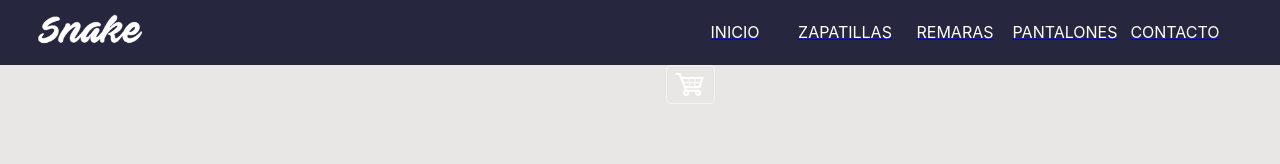
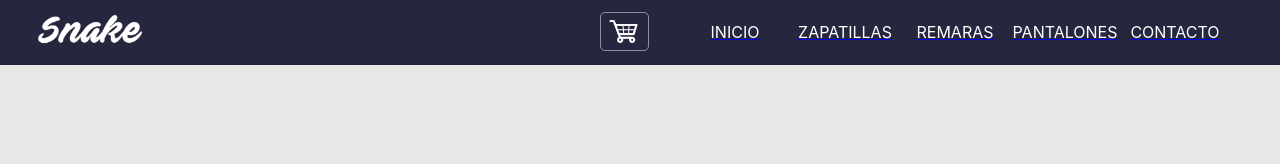
Before and after one commit to pablo1591moreno/ecommerce-section, a React (Create React App) app: page / in a window 1280 px wide. Shown: the top 164 px of the page. Built offline with nearby package versions, Linux system fonts and the light colour scheme; no server answers; the database is empty.

Commit message:
ajuste 22/11

```diff
--- a/package.json
+++ b/package.json
@@ -10,7 +10,7 @@
     "react": "^18.2.0",
     "react-dom": "^18.2.0",
     "react-router-dom": "^6.3.0",
-    "react-scripts": "5.0.1",
+    "react-scripts": "^5.0.1",
     "web-vitals": "^2.1.4"
   },
   "scripts": {
--- a/src/componentes/CartWidget/CartWidget.css
+++ b/src/componentes/CartWidget/CartWidget.css
@@ -1,5 +1,5 @@
 .cajaCarrito{
-   padding: 10px 10px 10px 52%;
+   padding: 12px 0 0 600px;
 
 }
 
```
Also changed, not shown: 1 other file (tests, documents, lock files or other folders).
